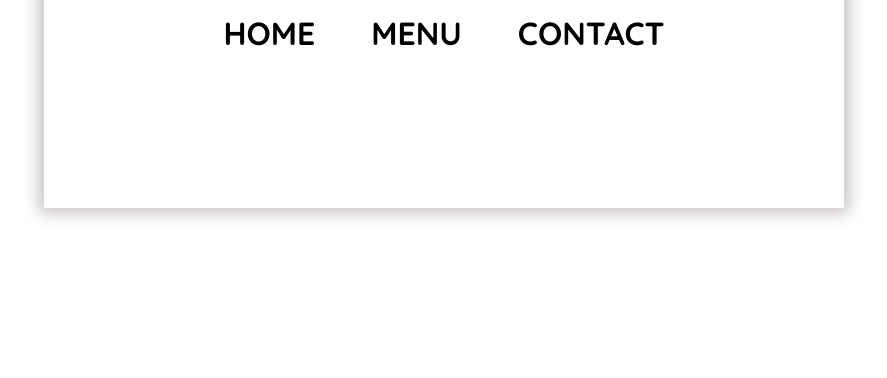
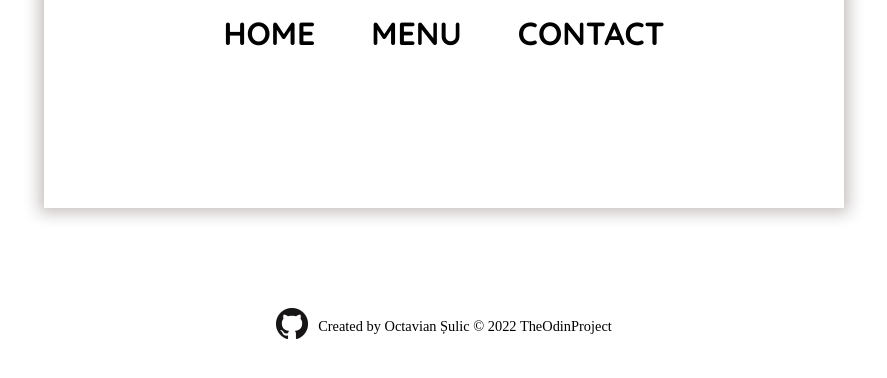
Before and after one commit to octavian-sn/odin-restaurant, a website built with webpack: page dist/index.html in a window 1280 px wide. Shown: the part 262-640 px from the top of the page, without its empty margins (196-1083 px from the left). Built offline with Linux system fonts and the light colour scheme.

Commit message:
Add credits

```diff
--- a/src/index.js
+++ b/src/index.js
@@ -34,4 +34,4 @@ function remove() {
     }
 }
 
-console.log(buttons);
+// console.log(buttons);
--- a/src/style.css
+++ b/src/style.css
@@ -126,3 +126,17 @@ ul {
 #contact img {
     border: 1px solid black;
 }
+.git {
+    display: flex;
+    flex-direction: row;
+    justify-content: center;
+    align-items: center;
+    font-size: 0.9rem;
+    gap: 10px;
+    font-weight:500;
+    color: var(--black-color);
+    margin-bottom: 16px;
+}
+#git-hub {
+    height: auto;
+}
```
Also changed, not shown: dist/index.html, dist/main.js, src/images/github.png (added).
